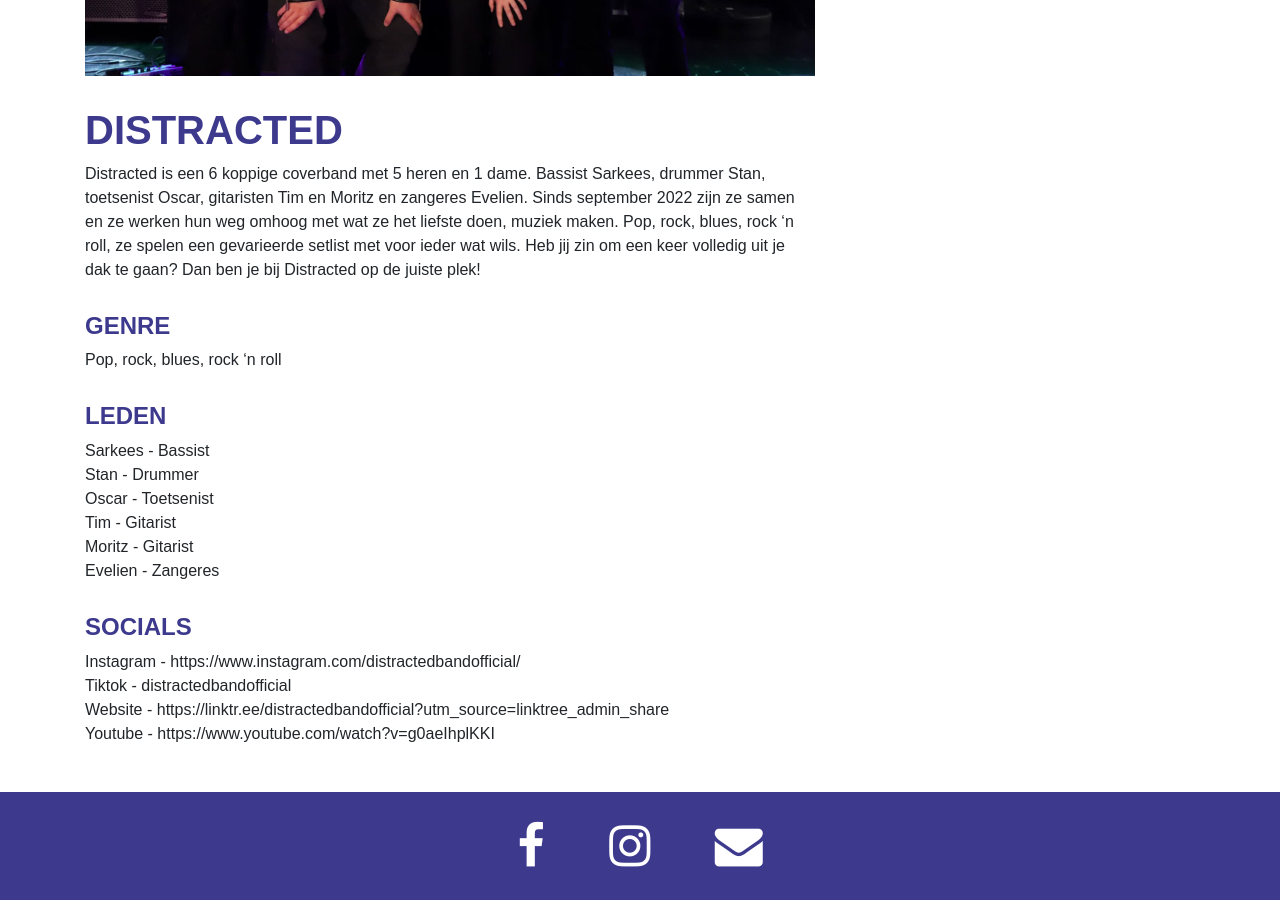
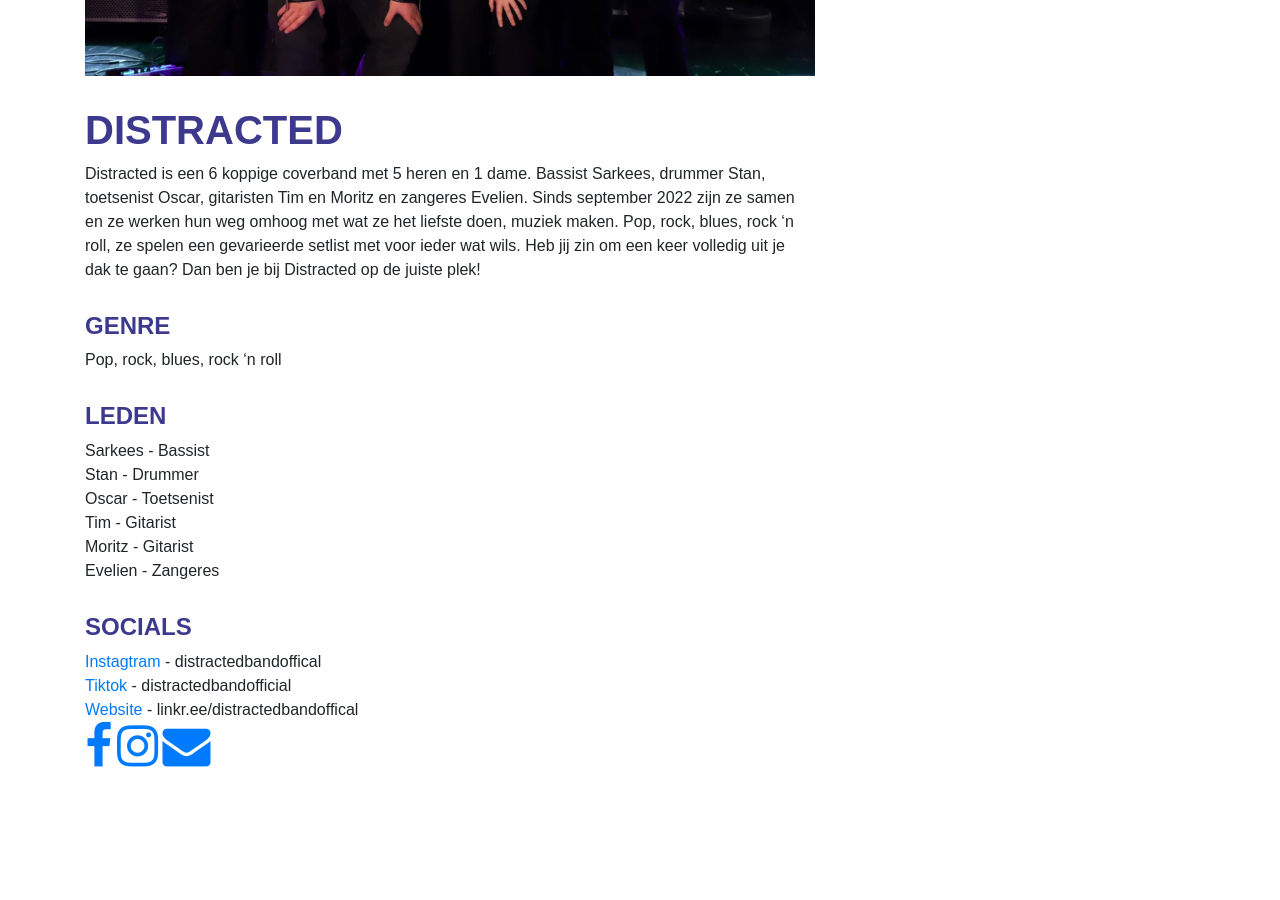
Before and after one commit to sneeuwpop-festival/sneeuwpop.nl, a Jekyll site: the page built from distracted.md, in a window 1280 px wide and 900 px high, scrolled down 1352 px. Built offline with Jekyll 4.4.1, drawn with Linux system fonts in a browser that asks for light colours; after the commit the page ends 2138 px from its top, so only the background shows below that.

Commit message:
Update distracted.md

```diff
--- a/distracted.md
+++ b/distracted.md
@@ -15,17 +15,17 @@
     role: Gitarist
   - name: Evelien
     role: Zangeres
+
 genre: Pop, rock, blues, rock ‘n roll
 
 socials:
-  - name: Instagram
-    role: https://www.instagram.com/distractedbandofficial/
-  - name: Tiktok
+  - name: <a href="https://www.instagram.com/distractedbandofficial/">Instagtram</a>
+    role: distractedbandoffical
+  - name: <a href="https://www.tiktok.com/@distractedbandofficial">Tiktok</a>
     role: distractedbandofficial
-  - name: Website
-    role: https://linktr.ee/distractedbandofficial?utm_source=linktree_admin_share
-  - name: Youtube
-    role: https://www.youtube.com/watch?v=g0aeIhplKKI
+  - name: <a href="https://linktr.ee/distractedbandofficial?utm_source=linktree_admin_share">Website</a>
+    role: linkr.ee/distractedbandoffical
+  - name: <a href="https://www.youtube.com/watch?v=g0aeIhplKKI>Youtube</a>
 ---
 
 Distracted is een 6 koppige coverband met 5 heren en 1 dame. Bassist Sarkees, drummer Stan, toetsenist Oscar, gitaristen Tim en Moritz en zangeres Evelien.
```
